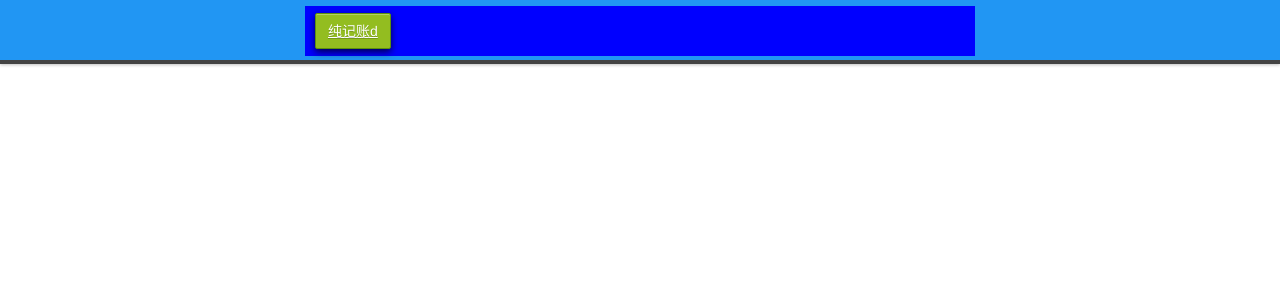
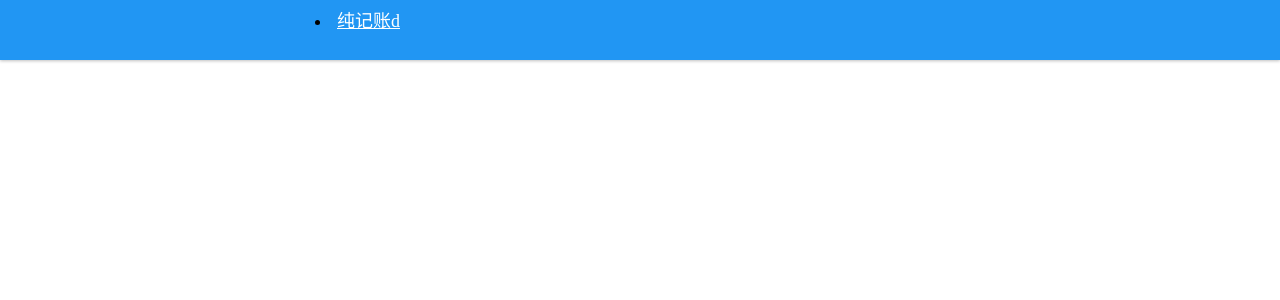
Before and after one commit to qsxs/chunjizhangdebug, a Jekyll site: the page built from test.md, in a window 1280 px wide. Shown: the top 300 px of the page. Built offline with Jekyll 4.4.1, drawn with Linux system fonts in a browser that asks for light colours; our own code applies the rules of GitHub Pages for plain Markdown files; comment, search, counter and statistics services are not loaded.

Commit message:
Update jekyll-theme-midnight.scss

```diff
--- a/_sass/jekyll-theme-midnight.scss
+++ b/_sass/jekyll-theme-midnight.scss
@@ -6,64 +6,20 @@
   width: 100%;
   position: fixed;
   background: #2196F3;
-  border-bottom: 4px solid #434343;
   box-shadow: 0px 1px 3px rgba(0,0,0,.25);
 
   nav {
     max-width: 650px;
     margin: 0 auto;
     padding: 0 10px;
-    background: blue;
     margin: 6px auto;
-
-    li {
-      font-family: 'OpenSansLight', "Helvetica Neue", Helvetica, Arial, sans-serif;
-      font-weight: normal;
-      list-style: none;
-      display: inline;
-      color: white;
-      line-height: 50px;
-      text-shadow: 0px 1px 0px rgba(0,0,0,.2);
-      font-size: 14px;
-
       a {
         color: white;
-        border: 1px solid #5d910b;
-        background: linear_gradient(#93bd20, #659e10);
-        border-radius: 2px;
-        box-shadow: inset 0px 1px 0px rgba(255,255,255,.3), 0px 3px 7px rgba(0,0,0,.7);
-
-        background-color: #93bd20;
-        padding: 10px 12px;
         margin-top: 6px;
-        line-height:14px;
-        font-size:14px;
+        line-height:18px;
+        font-size:18px;
         display:inline-block;
         text-align:center;
-
-        &:hover {
-          background: linear_gradient(#749619, #527f0e);
-          background-color: #659e10;
-          border: 1px solid #527f0e;
-          box-shadow: inset 0px 1px 1px rgba(0,0,0,.2), 0px 1px 0px rgba(0,0,0,.0);
-        }
       }
-
-      &.fork {
-        float: left;
-        margin-left: 0px;
-      }
-
-      &.downloads {
-        float: right;
-        margin-left: 6px;
-      }
-
-      &.title {
-        float: right;
-        margin-right: 10px;
-        font-size: 11px;
-      }
-    }
   }
 }
```
